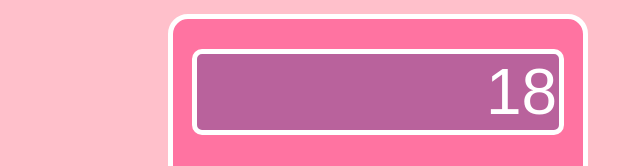
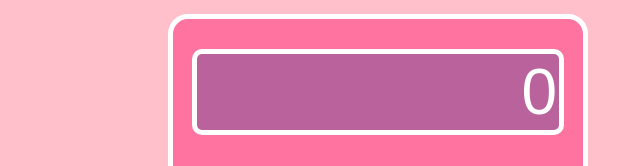
Before and after one commit to JulipoDom/CalculadoraMaria, a plain HTML site: page public/calculator.html in a window 1280 px wide. Shown: the top 166 px of the page, 262-902 px from the left. Drawn offline with Linux system fonts and the light colour scheme; a web font is replaced by a local one.

Commit message:
Update calculator.html

```diff
--- a/public/calculator.html
+++ b/public/calculator.html
@@ -16,7 +16,7 @@
         <a href="index.html" id="voltar"><p>Back</p></a>
         <section>
             <div id="calculator">
-                <input type="text" maxlength="" value="18" />
+                <input type="text" maxlength="" value="0" />
                 <div id="grid-container">
                     <div class="grid-item" id="ac">AC</div>
                     <div class="grid-item" id="invert">+/-</div>
```
